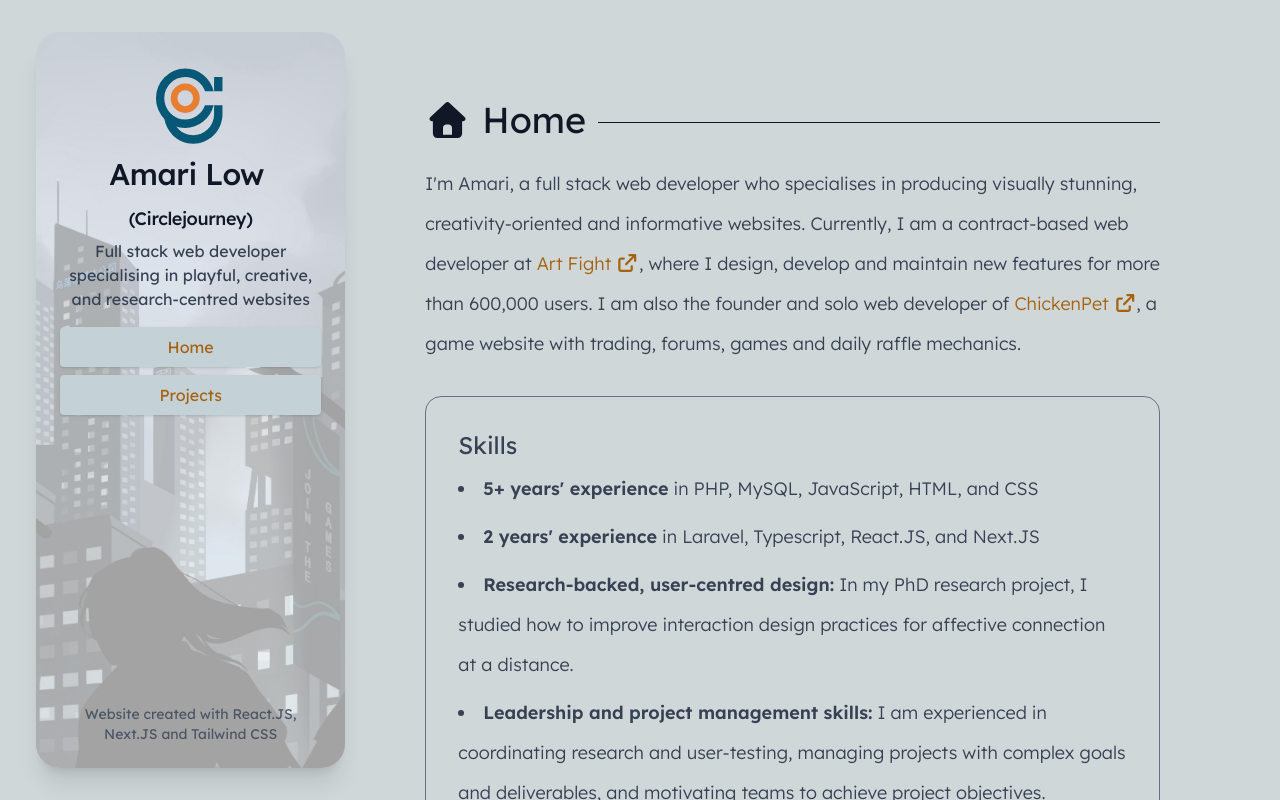
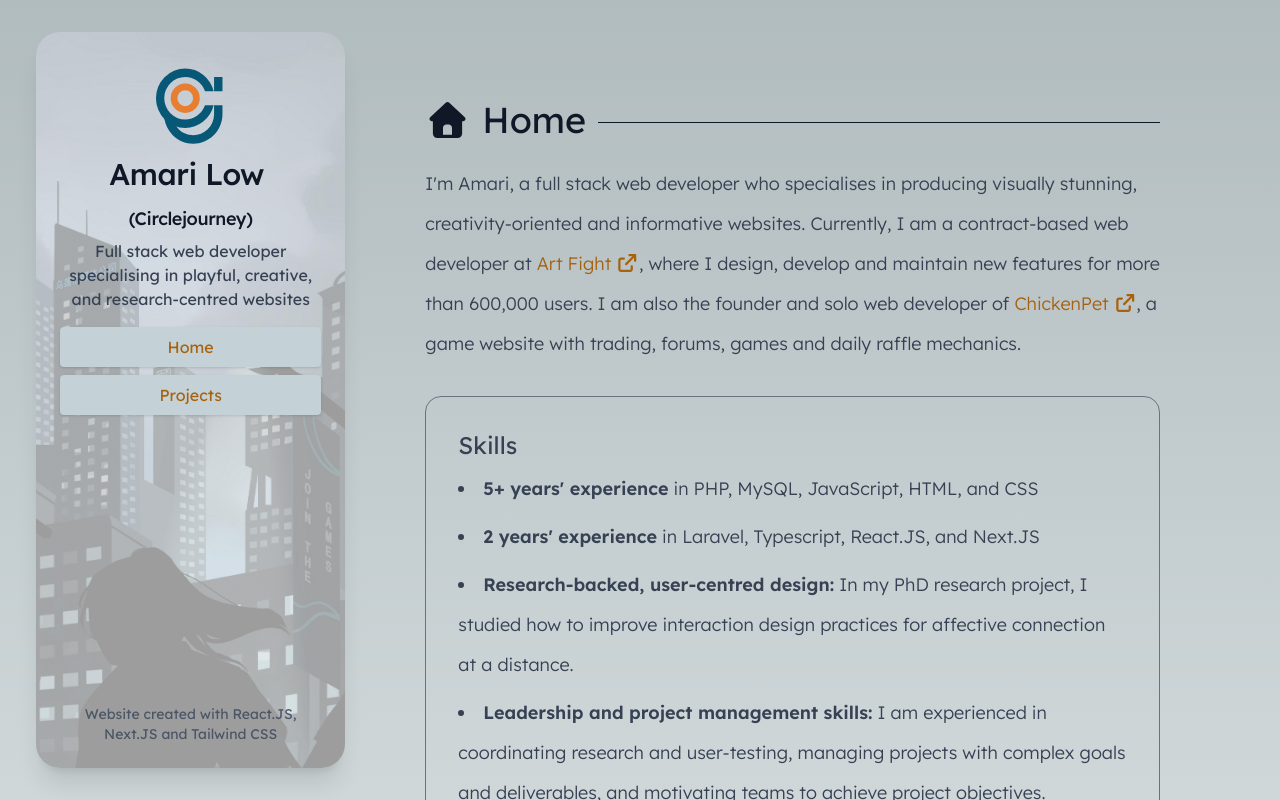
Before and after one commit to circlejourney/web-portfolio, a Next.js app: page / in a window 1280 px wide. Built offline with nearby package versions, Linux system fonts and the light colour scheme.

Commit message:
Revise light mode

```diff
--- a/src/app/globals.css
+++ b/src/app/globals.css
@@ -2,6 +2,7 @@
 
 :root {
   --background: #cfd7d9;
+  --background-2: #b1bcbe;
   --foreground: #171717;
   --accent-bg: rgb(196, 209, 214);
   --link-colour: #a7620f;
@@ -18,6 +19,7 @@
 @media (prefers-color-scheme: dark) {
   :root {
     --background: #141B21;
+    --background-2: #0b0e11;
     --background-image: url(/city.jpg);
     --foreground: #ededed;
     --accent-bg: #24506B;
@@ -26,7 +28,7 @@
 }
 
 body {
-  background: var(--background);
+  background: linear-gradient(to top, var(--background), var(--background-2)) fixed;
   color: var(--foreground);
   font-family: Arial, Helvetica, sans-serif;
 }
```
Also changed, not shown: public/citylight.jpg.
